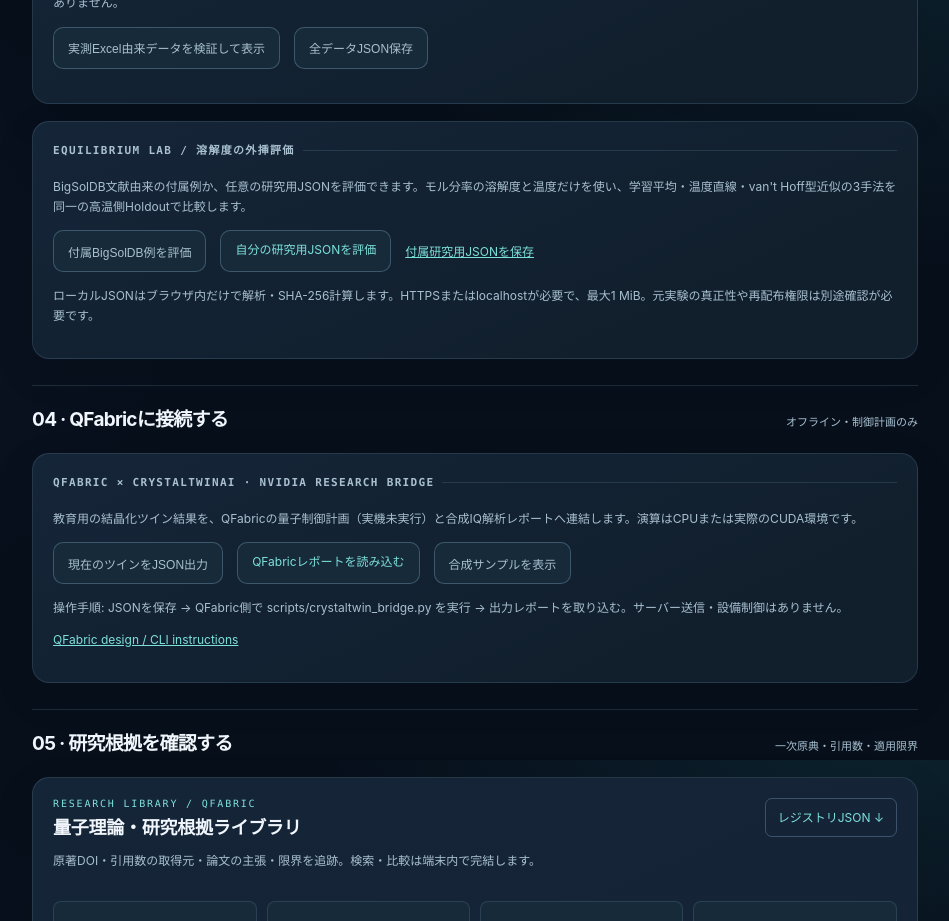
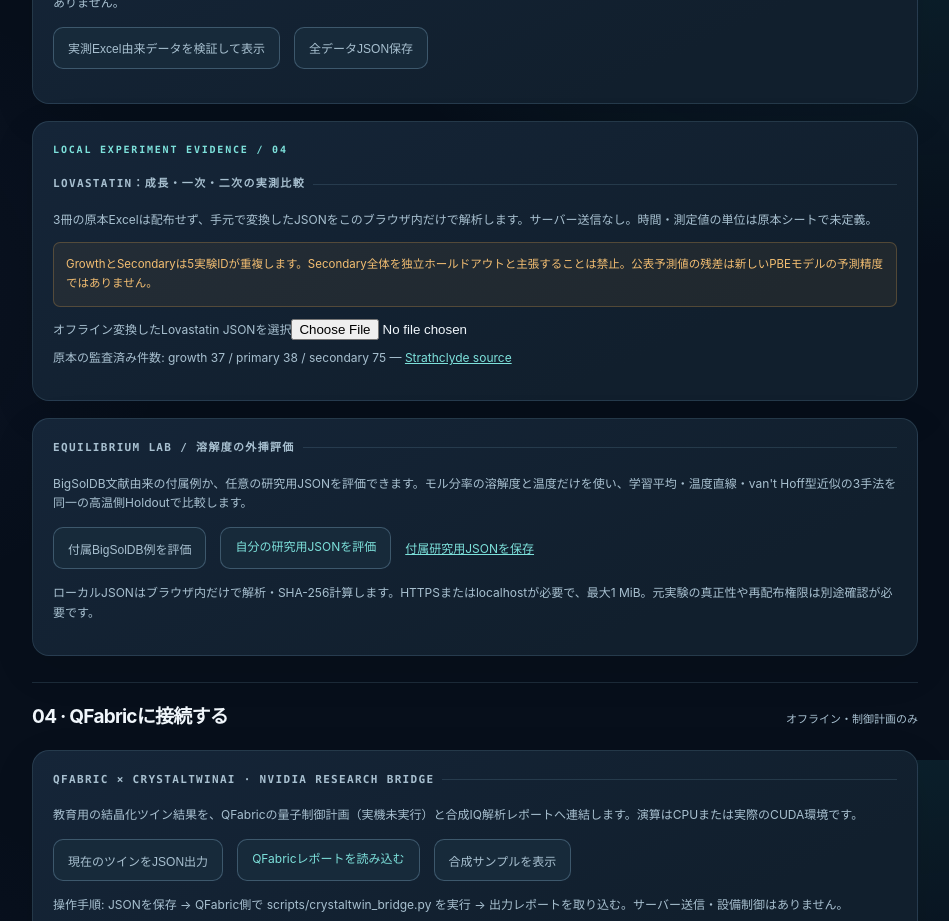
Before and after one commit to Takzin1/crystaltwinai, a Next.js app: page / in a window 1280 px wide. Shown: the part 4840-5761 px from the top of the page, without its empty margins (325-1274 px from the left). Built offline with nearby package versions, Linux system fonts and the light colour scheme.

Commit message:
ui: register secure browser-local Lovastatin experimental comparison in Research Studio

```diff
--- a/src/app/page.tsx
+++ b/src/app/page.tsx
@@ -29,6 +29,7 @@ import PbeNumericalPanel from "@/components/PbeNumericalPanel";
 import PbeAccuracyPanel from "@/components/PbeAccuracyPanel";
 import SourceEvidenceGallery from "@/components/SourceEvidenceGallery";
 import StruviteEvidencePanel from "@/components/StruviteEvidencePanel";
+import LovastatinEvidencePanel from "@/components/LovastatinEvidencePanel";
 import EquilibriumReferencePanel from "@/components/EquilibriumReferencePanel";
 
 export default function Home() {
@@ -170,6 +171,7 @@ export default function Home() {
             <ResearchDatasetPanel lang={lang} />
             <SourceEvidenceGallery lang={lang} />
             <StruviteEvidencePanel lang={lang} />
+            <LovastatinEvidencePanel lang={lang} />
             <EquilibriumReferencePanel lang={lang} />
           </div>
 
```
